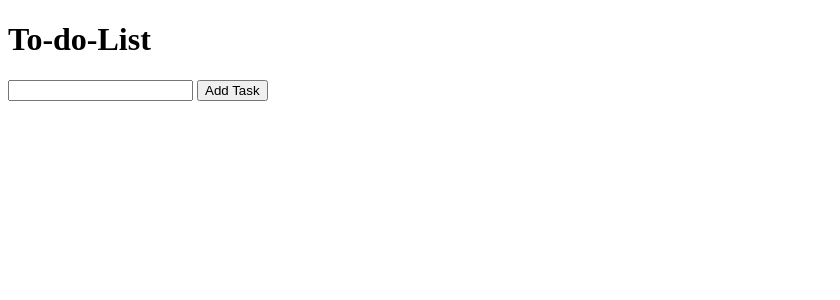
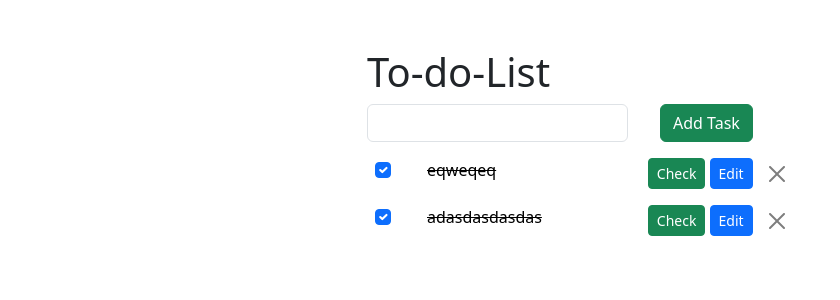
Before and after one commit to hakeemadli/flask-to-do-list, a Flask app: page / in a window 1280 px wide. Shown: the top 300 px of the page, without its empty margins (0-840 px from the left). Run offline with Flask 3, Linux system fonts and the light colour scheme; data comes from the database, SQL or seed files in the repository.

Commit message:
add styling for forms

```diff
--- a/app.py
+++ b/app.py
@@ -7,8 +7,6 @@ app.config['SQLALCHEMY_DATABASE_URI'] = 'sqlite:///model.db'
 
 db = SQLAlchemy(app)
 
-#todos = [{"task" : "sample task", "complete" : False}]
-
 class Model(db.Model):
 
     id = db.Column(db.Integer, primary_key= True)
@@ -17,7 +15,6 @@ class Model(db.Model):
 
     def __repr__(self):
         return f'<Task {self.id}>'
-
 
 
 @app.route('/')
--- a/templates/index.html
+++ b/templates/index.html
@@ -3,18 +3,38 @@
 <head>
     <meta charset="UTF-8">
     <meta name="viewport" content="width=device-width, initial-scale=1.0">
+    <link href="https://cdn.jsdelivr.net/npm/bootstrap@5.3.2/dist/css/bootstrap.min.css" rel="stylesheet" integrity="sha384-T3c6CoIi6uLrA9TneNEoa7RxnatzjcDSCmG1MXxSR1GAsXEV/Dwwykc2MPK8M2HN" crossorigin="anonymous">
+
     <title>To-do-List</title>
 </head>
 <body>
+
+    <div class="container">
+        <div class="row">
+            <div class="col-6 mx-auto mt-5">
+
                 {%block body%}
 
                 <h1>To-do-List</h1>
-    <table>
+
+                    <form action="/add" method="post">
+                        <div  class="row">
+                            <div class="col">
+                                <input class="form-control" type="text" name="content" id="content">
+                            </div>
+
+                            <div class="col">
+                                <button type="submit" class="btn btn-success ms-2 mb-2">Add Task</button>
+                            </div>
+                        </div>
+                    </form>
+
+                    <table class="table table-borderless">
                         {%for task in tasks %}
                         <tr>
 
                             <td>
-                <input type="checkbox" name="complete" {% if task.complete %} checked {% endif %} onchange="window.location.href= '/check/{{task.id}}'">
+                                <input class="form-check-input" type="checkbox" name="complete" {% if task.complete %} checked {% endif %} onchange="window.location.href= '/check/{{task.id}}'">
                             </td>
                             <td>
                                 <span {% if task.complete %} style="text-decoration: line-through;"{% endif %}>
@@ -23,19 +43,26 @@
                             </td>
 
                             <td>
-                <a href="check/{{task.id}}">Check</a>
-                <a href="edit/{{task.id}}">Edit</a>
-                <a href="delete/{{task.id}}">Delete</a>
+                                <a class="btn btn-success btn-sm ms-2" role="button" href="check/{{task.id}}">Check</a>
+                                <a class="btn btn-primary btn-sm " role="button" href="edit/{{task.id}}">Edit</a>
+                                <a class="btn btn-close mx-2" role="button" href="delete/{{task.id}}"></a>
                             </td>
+
+
+
                         </tr>
                         {%endfor%}
+
                     </table>
+                </div>
 
-        <form action="/add" method="post">
-        <input type="text" name="content" id="content">
-        <button type="submit">Add Task</button>
-        </form>
 
                 {% endblock %}
+
+            </div>
+        </div>
+    </div>
+
+    <script src="https://cdn.jsdelivr.net/npm/bootstrap@5.3.2/dist/js/bootstrap.bundle.min.js" integrity="sha384-C6RzsynM9kWDrMNeT87bh95OGNyZPhcTNXj1NW7RuBCsyN/o0jlpcV8Qyq46cDfL" crossorigin="anonymous"></script>
 </body>
 </html>
```
Also changed, not shown: templates/edit.html (+26 -4 lines), instance/model.db. Lines whose indentation alone changed are shown as unchanged.
